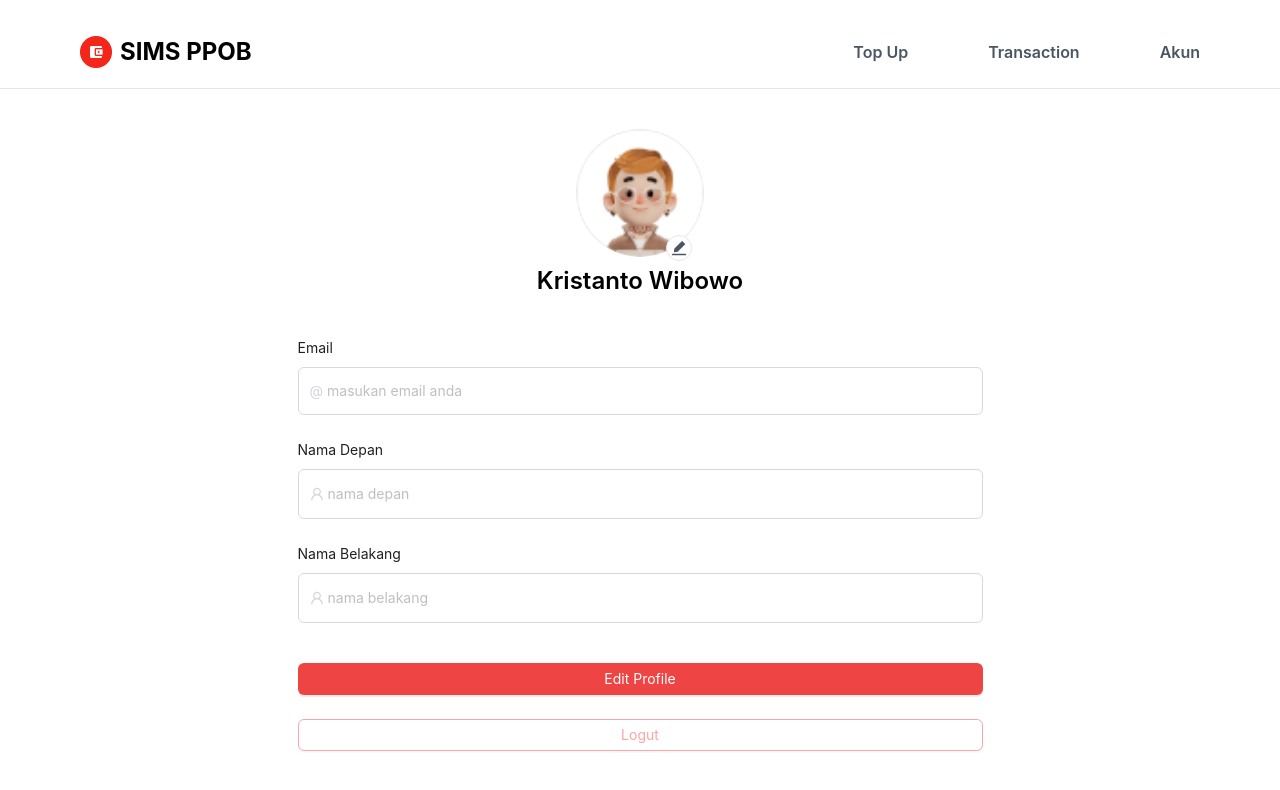
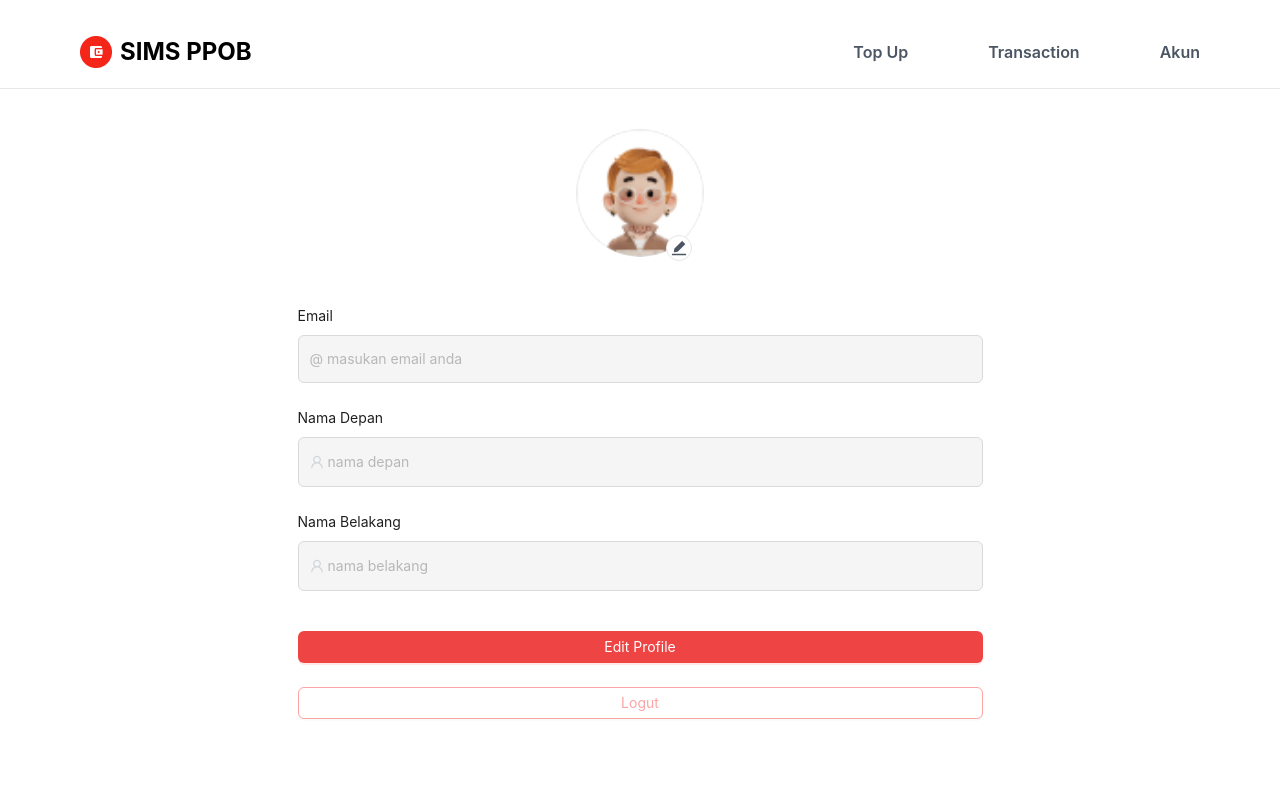
Before and after one commit to RezaAlpadizami/SIMS-PPOB-REZA, a React (Create React App) app: page /account in a window 1280 px wide. Shown: the top 790 px of the page. Built offline with nearby package versions, Linux system fonts and the light colour scheme.

Commit message:
handle account profile

```diff
--- a/src/components/account/account.component.tsx
+++ b/src/components/account/account.component.tsx
@@ -2,13 +2,21 @@ import { Button, Form, Input } from "antd";
 import { UserOutlined, EditFilled } from "@ant-design/icons";
 import ImageUpload from "../image-upload/image-upload.component";
 import { useNavigate } from "react-router-dom";
-import { useDispatch } from "react-redux";
+import { useAppDispatch, useAppSelector } from "../../app/hooks";
 import { logut, reset } from "../../features/auth/authSlice";
-import { AppDispatch } from "../../app/store";
 
 const Account: React.FC = () => {
   const navigate = useNavigate();
-  const dispatch = useDispatch<AppDispatch>();
+  const dispatch = useAppDispatch();
+  const { profile } = useAppSelector((state) => state.profile);
+
+  const firstName = profile?.data?.first_name || "";
+  const lastName = profile?.data?.last_name || "";
+
+  const capitalizedFirstName =
+    firstName.charAt(0).toUpperCase() + firstName.slice(1).toLowerCase();
+  const capitalizedLastName =
+    lastName.charAt(0).toUpperCase() + lastName.slice(1).toLowerCase();
 
   const onLogut = () => {
     dispatch(logut());
@@ -30,14 +38,21 @@ const Account: React.FC = () => {
             <ImageUpload />
             <EditFilled className="absolute text-gray-600 -bottom-1 right-3 p-1 border rounded-full bg-white" />
           </div>
-          <h2 className="font-semibold text-2xl">Kristanto Wibowo</h2>
+          <h2 className="font-semibold text-2xl">
+            {capitalizedFirstName} {capitalizedLastName}
+          </h2>
         </div>
         <div className="my-4">
           <Form
             name="register-field"
             layout="vertical"
             className="min-w-[685px]"
-            initialValues={{ remember: true }}
+            initialValues={{
+              email: profile?.data?.email || "",
+              firstname: capitalizedFirstName || "",
+              lastname: capitalizedLastName || "",
+              remember: true,
+            }}
             onFinish={onFinish}
           >
             <Form.Item
@@ -54,18 +69,21 @@ const Account: React.FC = () => {
                 prefix={"@"}
                 className="text-gray-300 h-12 "
                 placeholder="masukan email anda"
+                disabled
               />
             </Form.Item>
             <Form.Item name="firstname" label="Nama Depan">
               <Input
                 prefix={<UserOutlined className="text-gray-300 h-10 w-full" />}
                 placeholder="nama depan"
+                disabled
               />
             </Form.Item>
             <Form.Item name="lastname" label="Nama Belakang">
               <Input
                 prefix={<UserOutlined className="text-gray-300 h-10 w-full" />}
                 placeholder="nama belakang"
+                disabled
               />
             </Form.Item>
             <Form.Item className="mt-10">
```
